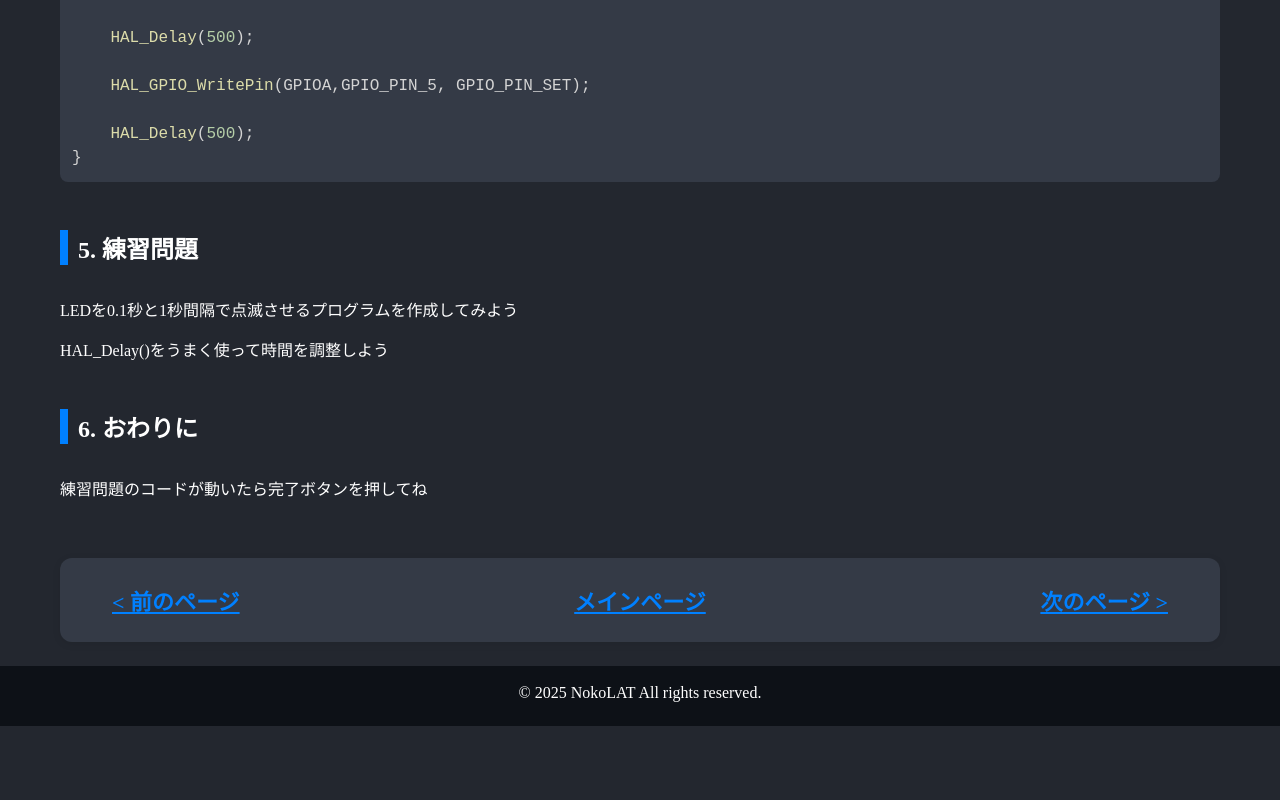
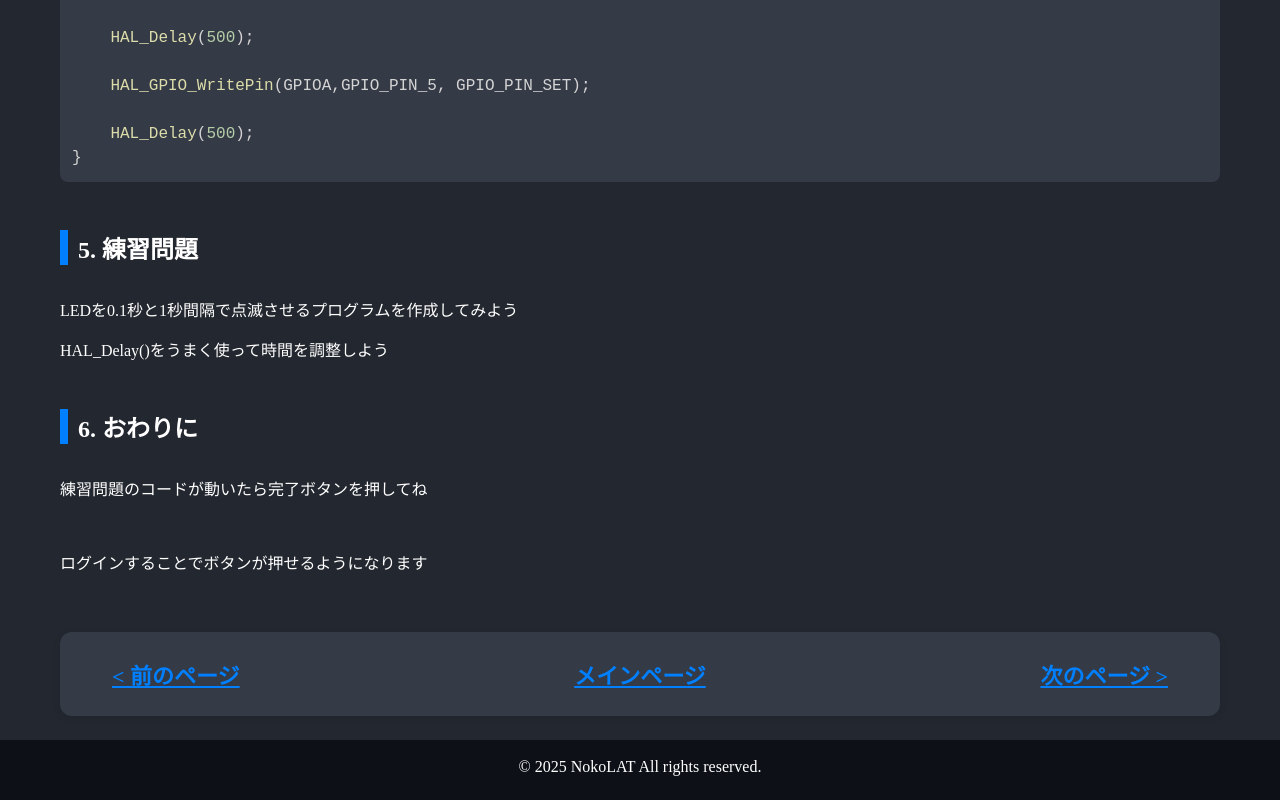
Before and after one commit to aoi-netai/GitHubPagesTest, a React (Vite) app: page /basic_01 in a window 1280 px wide. Shown: the part 3699-4499 px from the top of the page. Before the commit the page ends 4425 px from the top, so only its background shows below. Built offline with nearby package versions, Linux system fonts and the light colour scheme.

Commit message:
ゲストログイン機能のテスト

```diff
--- a/src/Documents/assets/ComplateButton.tsx
+++ b/src/Documents/assets/ComplateButton.tsx
@@ -21,6 +21,9 @@ export default function PageButton({currentPage }: {currentPage: string }) {
 
             <div>
 
+                <br />
+                <p> ログインすることでボタンが押せるようになります</p>
+
             </div>
         );
 
--- a/src/LoginPage.tsx
+++ b/src/LoginPage.tsx
@@ -29,6 +29,7 @@ export default function LoginPage() {
         e.preventDefault();
 
         // ここにログイン判定を入れる
+        // 現在は仮の処理（usernameが'user'またはpasswordが'password'ならログイン成功とする）
         if(username === 'user' || password === 'password') {
 
             // ログインに成功した時の処理
@@ -87,7 +88,7 @@ export default function LoginPage() {
 
             </form>
 
-                {/* Guest login: immediately navigate to /home and mark as logged in */}
+                {/* ゲストログインの仮実装 */}
                 <div style={{ marginTop: 12 }}>
                     <button
                         type="button"
```
